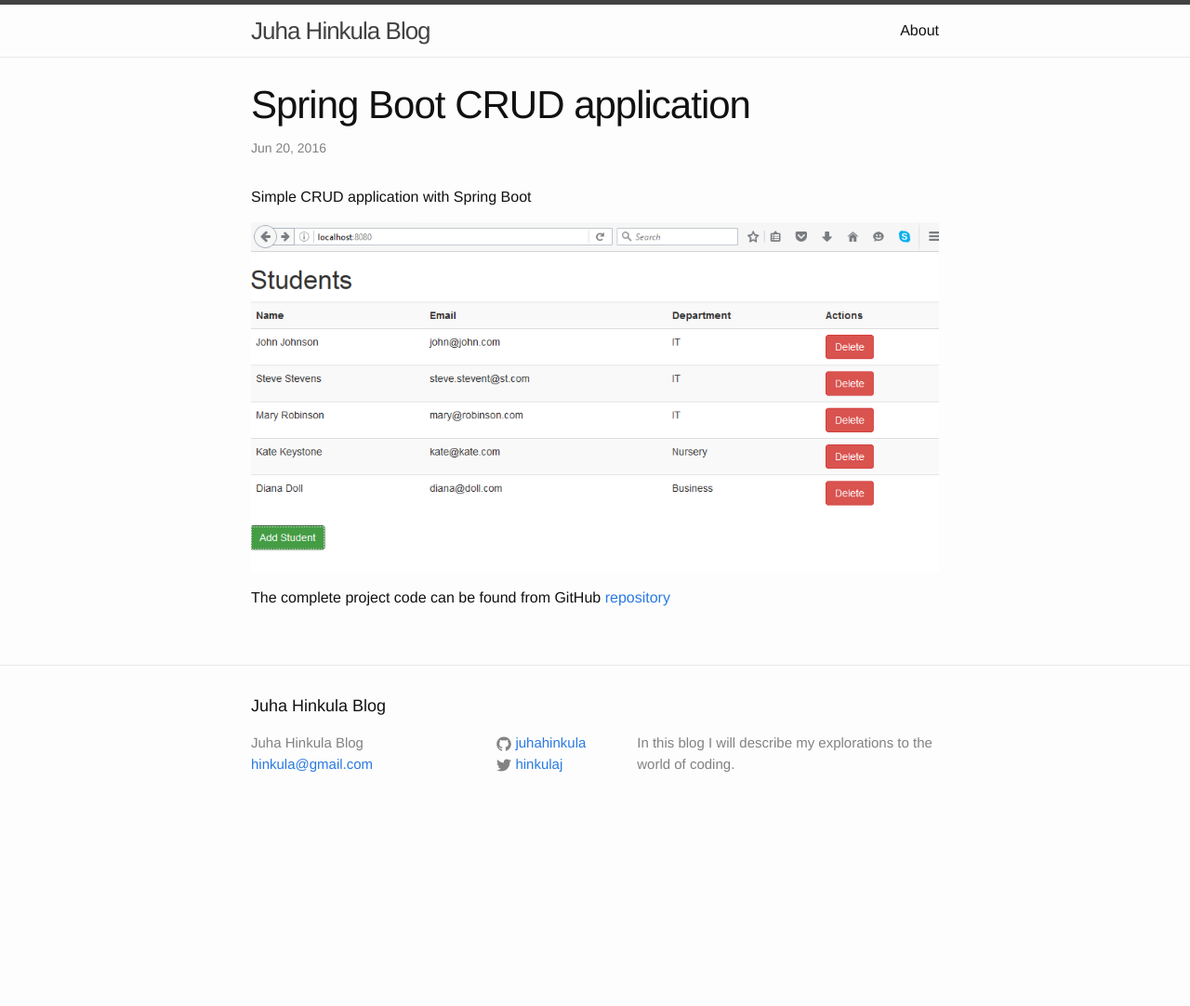
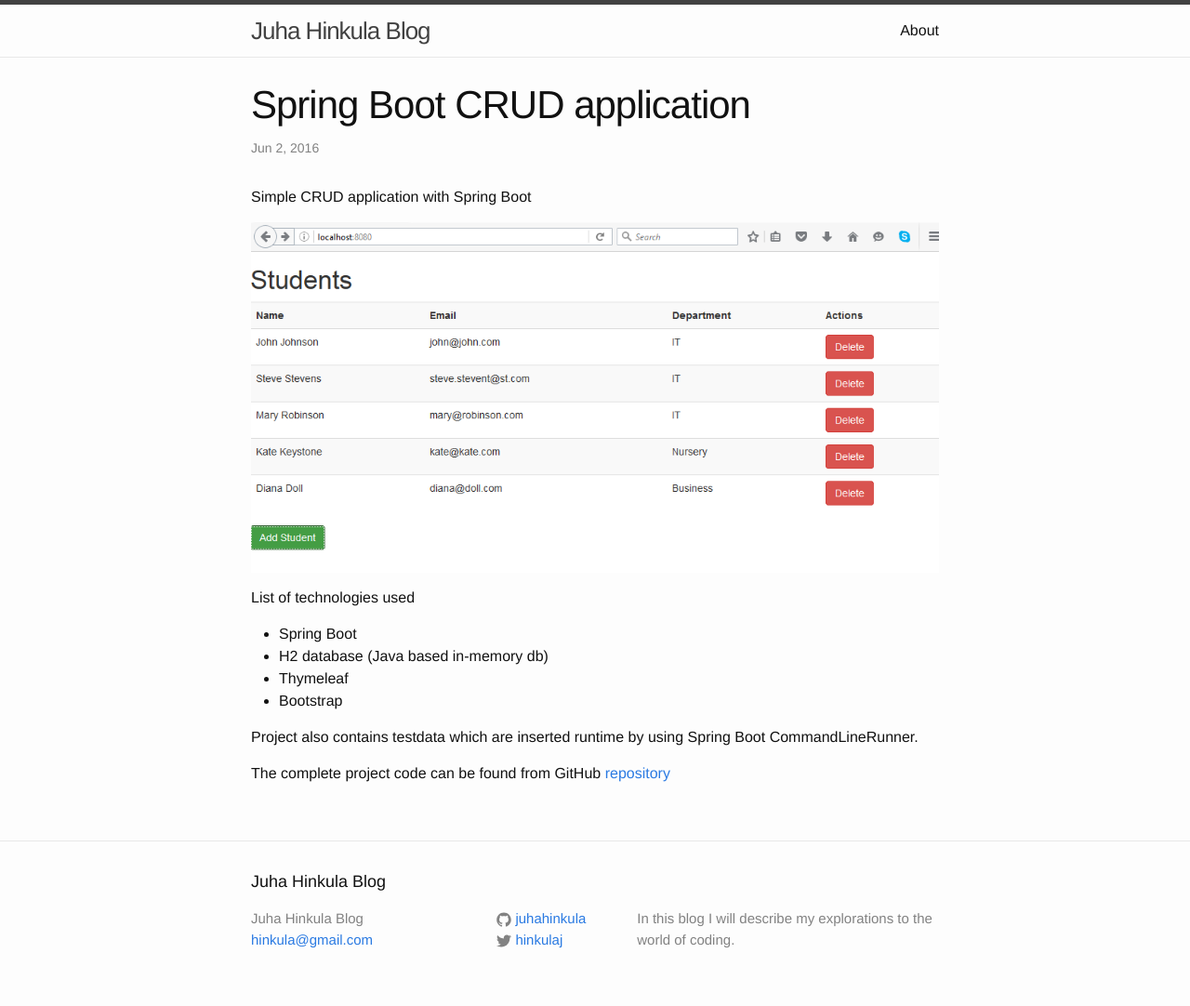
Before and after one commit to juhahinkula/juhahinkula.github.io, a Jekyll site: the page built from _posts/2016-06-20-crudboot.markdown, in a window 1280 px wide. Shown: the whole page at 93% size. Built offline with Jekyll 4.4.1, drawn with Linux system fonts in a browser that asks for light colours; before the commit the page ends 900 px from its top, so only the background shows below that.

Commit message:
new post

```diff
--- a/_posts/2016-06-20-crudboot.markdown
+++ b/_posts/2016-06-20-crudboot.markdown
@@ -1,11 +1,19 @@
 ---
 layout: post
 title:  "Spring Boot CRUD application"
-date:   2016-06-20 17:38:45 +0300
+date:   2016-06-02 17:38:45 +0300
 categories: cordova
 ---
 Simple CRUD application with Spring Boot
 
 ![screenshot]({{ site.baseurl }}/img/bootcrud.png)
 
+List of technologies used
+- Spring Boot
+- H2 database (Java based in-memory db)
+- Thymeleaf
+- Bootstrap
+
+Project also contains testdata which are inserted runtime by using Spring Boot CommandLineRunner.
+
 The complete project code can be found from GitHub [repository](https://github.com/juhahinkula/udentList.git)
```
